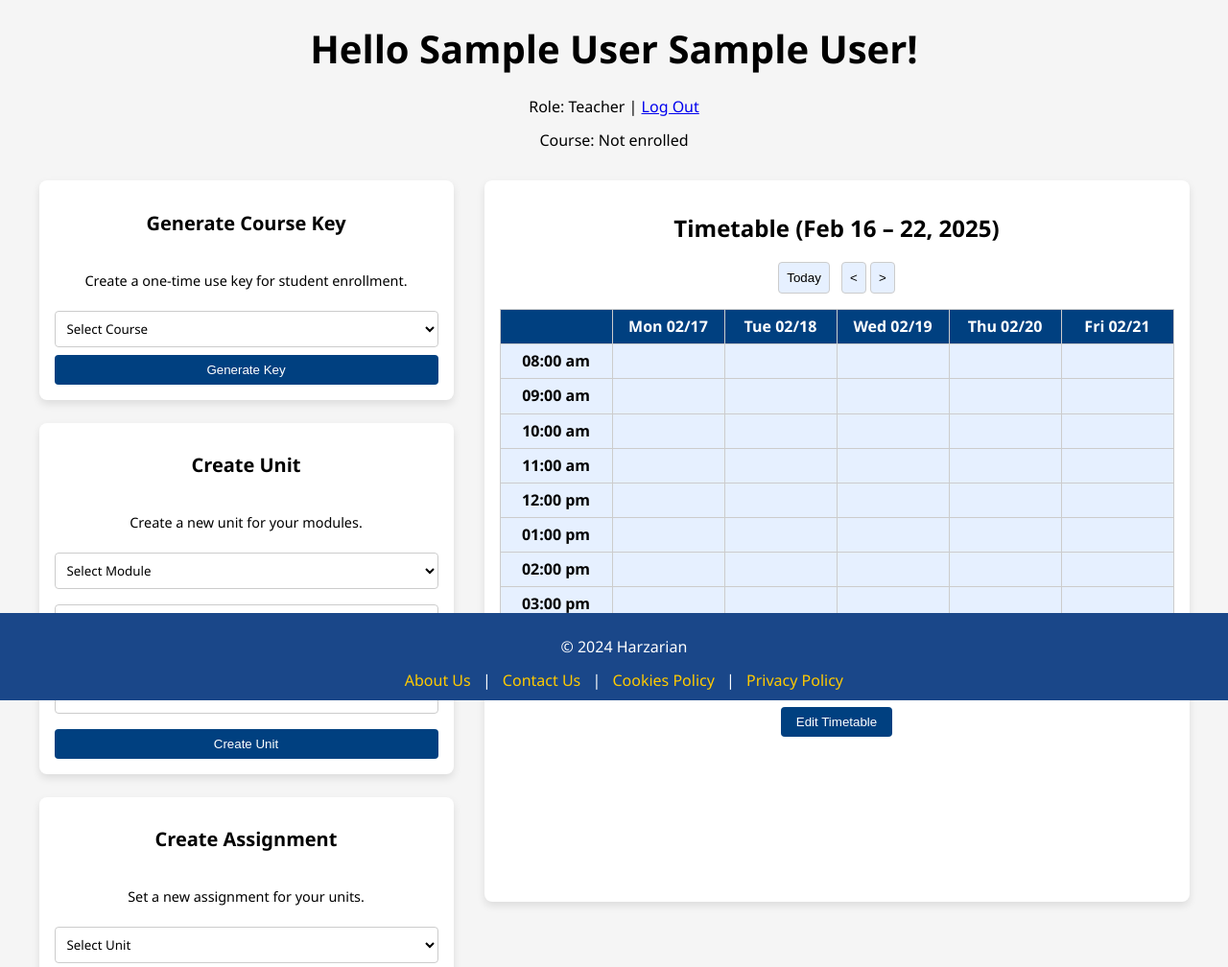
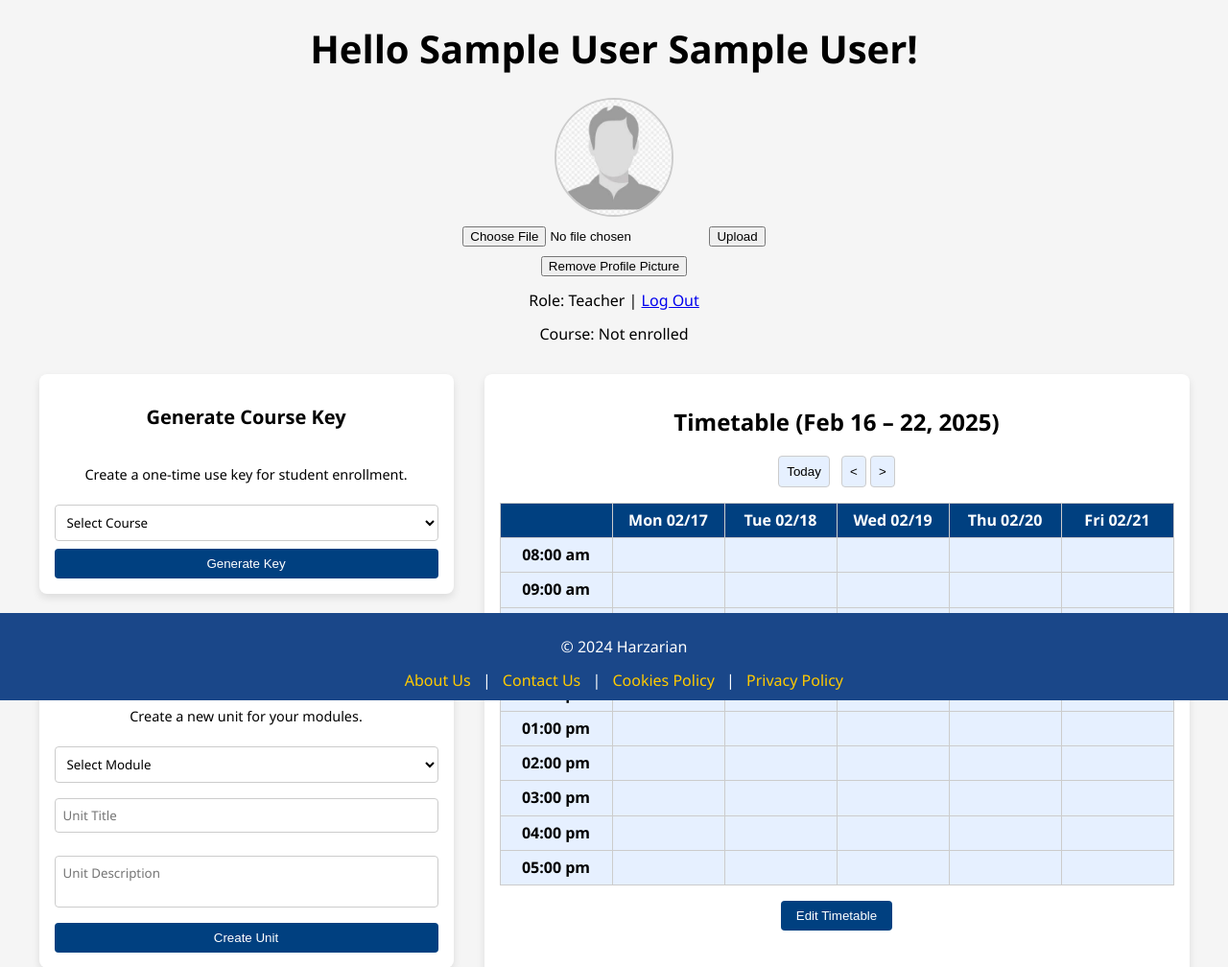
Before and after one commit to raza101101/Better-moodle, a PHP site: page /php/profile.php in a window 1280 px wide. Shown: the part 70-1078 px from the top of the page at 96% size. Run offline with PHP 8.4, Linux system fonts and the light colour scheme; the visitor is signed in with stand-in values (Sample User, id 1); data that the repository does not hold is empty.

Commit message:
Profile Pictures

```diff
--- a/css/profile.css
+++ b/css/profile.css
@@ -240,3 +240,19 @@ footer {
 .edit-timetable-btn:hover {
     background-color: #003366;
 }
+
+.profile-picture-container {
+    display: flex;
+    flex-direction: column;
+    align-items: center;
+    gap: 10px;
+}
+
+.profile-picture {
+    width: 120px;
+    height: 120px;
+    border-radius: 50%;
+    border: 2px solid #ccc;
+    object-fit: cover;
+    background-color: #f0f0f0;
+}
--- a/php/profile.php
+++ b/php/profile.php
@@ -113,6 +113,51 @@ function sanitize_input($data) {
             }
             ?>
             <h1 style="font-size: 40px; font-weight: bold;">Hello <?php echo $_SESSION['firstName'] . ' ' . $_SESSION['lastName']; ?>!</h1>
+
+            <div class="profile-picture-container">
+                <?php
+                // Fetch the latest profile picture from the database
+                $stmt = $conn->prepare("SELECT profile_picture FROM users WHERE id = ?");
+                $stmt->bind_param("i", $_SESSION['user_id']);
+                $stmt->execute();
+                $result = $stmt->get_result();
+                $user = $result->fetch_assoc();
+
+                // Define default profile picture
+                $default_image = "../media/default.jpg";
+
+                // Check if the user has uploaded a custom profile picture
+                if (!empty($user['profile_picture'])) {
+                    $profile_picture = "uploads/" . $user['profile_picture'];
+
+                    // Verify if the file actually exists
+                    if (!file_exists($profile_picture)) {
+                        $profile_picture = $default_image;
+                    }
+                } else {
+                    $profile_picture = $default_image;
+                }
+
+                // Update session variable to reflect the correct profile picture
+                $_SESSION['profile_picture'] = $profile_picture;
+                ?>
+
+                <!-- Display Profile Picture -->
+                <img src="<?php echo htmlspecialchars($_SESSION['profile_picture']); ?>" alt="Profile Picture" class="profile-picture">
+
+                <!-- Profile Picture Upload Form -->
+                <form action="upload_profile_picture.php" method="POST" enctype="multipart/form-data">
+                    <input type="file" name="profile_picture" accept="image/*" required>
+                    <button type="submit" name="upload_picture">Upload</button>
+                </form>
+
+                <!-- Remove Profile Picture Button -->
+                <form action="remove_profile_picture.php" method="POST">
+                    <button type="submit" name="remove_picture">Remove Profile Picture</button>
+                </form>
+            </div>
+
+
             <p>Role: <?php echo ucfirst($_SESSION['role']); ?> | <a href="logout.php">Log Out</a></p>
 
             <?php
```
Also changed, not shown: php/remove_profile_picture.php (added, +26 -0 lines), php/upload_profile_picture.php (added, +52 -0 lines), media/default.jpg (added).
